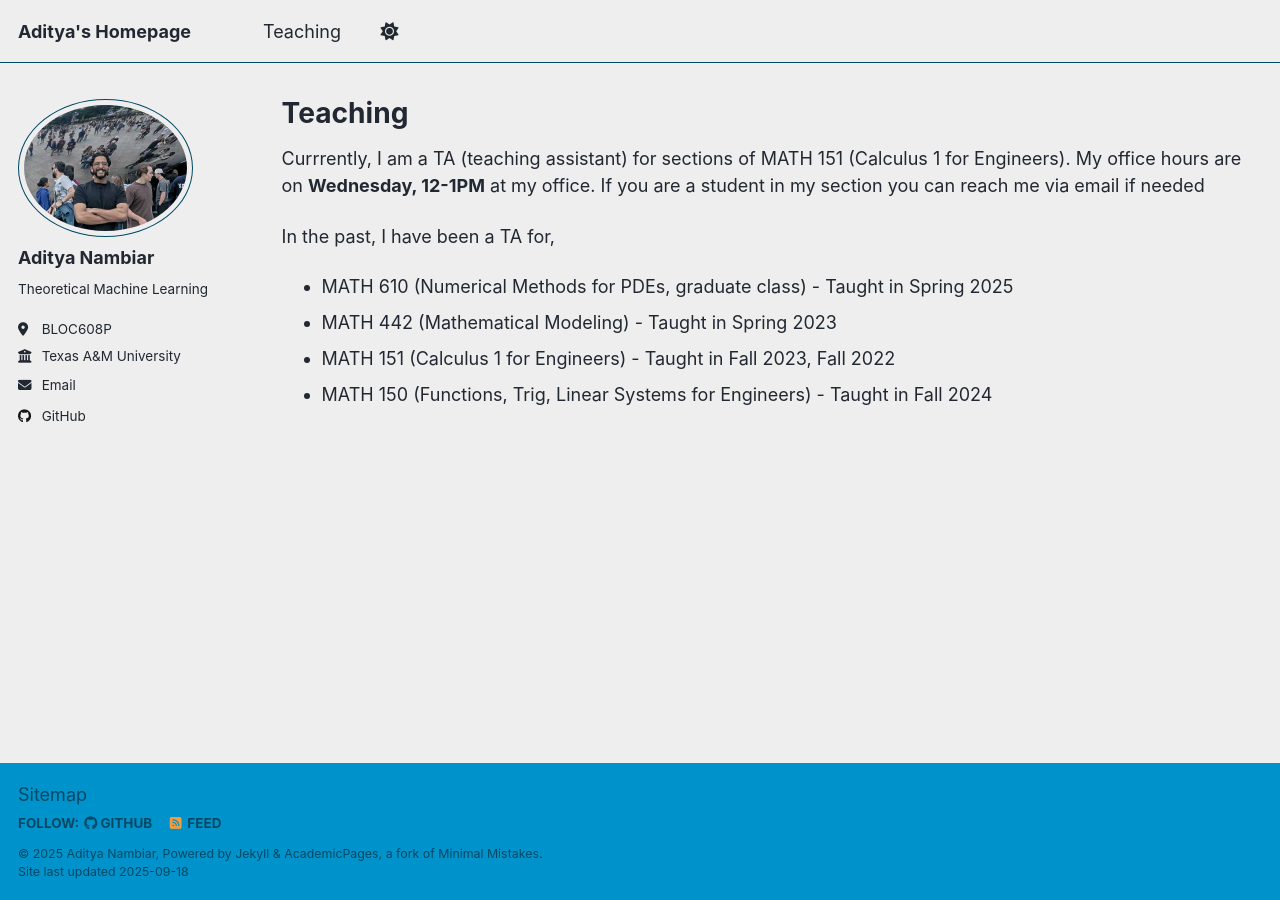
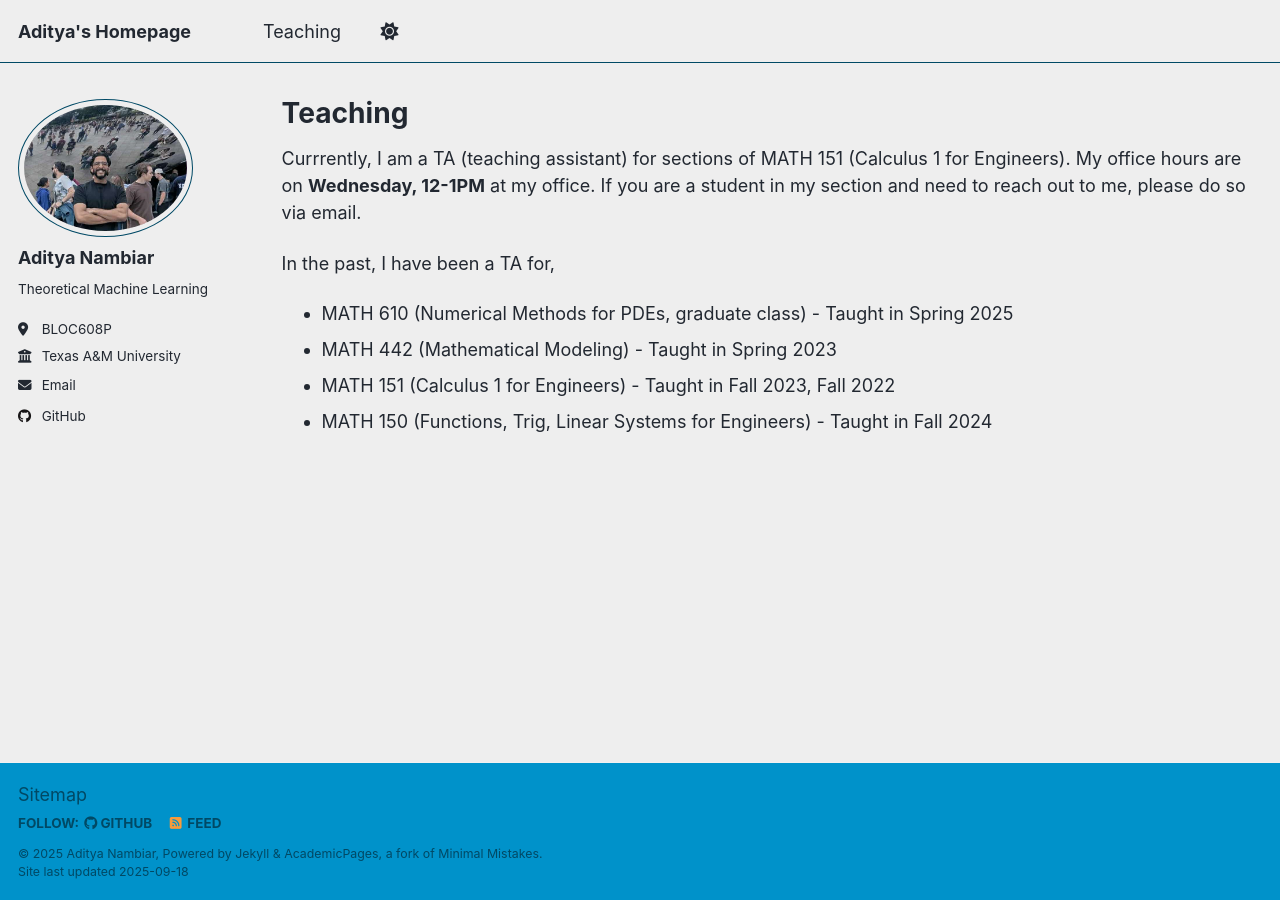
Before and after one commit to aditnambiar-tamu/aditnambiar-tamu.github.io, a Jekyll site: the page built from _pages/teaching.html, in a window 1280 px wide. Built offline with Jekyll 4.4.1, drawn with Linux system fonts in a browser that asks for light colours; a script that is not in the unit is left out.

Commit message:
Update teaching.html

```diff
--- a/_pages/teaching.html
+++ b/_pages/teaching.html
@@ -6,7 +6,7 @@ author_profile: true
 ---
 
 <p>Currrently, I am a TA (teaching assistant) for sections of MATH 151 (Calculus 1 for Engineers).
-  My office hours are on <b>Wednesday, 12-1PM</b> at my office. If you are a student in my section you can reach me via email if needed</p>
+  My office hours are on <b>Wednesday, 12-1PM</b> at my office. If you are a student in my section and need to reach out to me, please do so via email.</p>
 <p>In the past, I have been a TA for,
 <ul>
   <li>MATH 610 (Numerical Methods for PDEs, graduate class) - Taught in Spring 2025</li>
```
